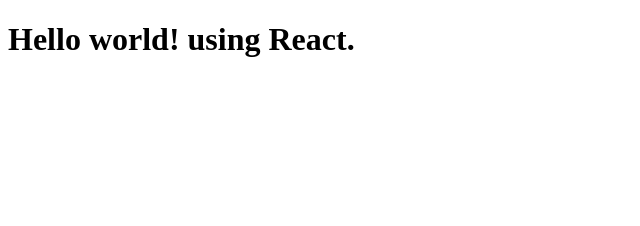
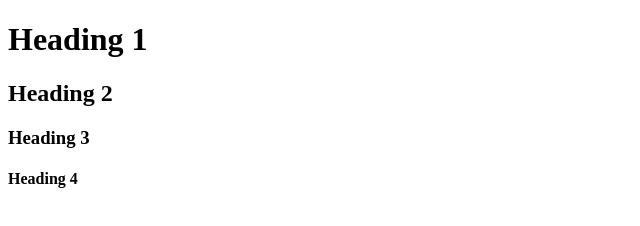
Before and after one commit to bijaylaxmibehera/namaste_react, a plain HTML site: page chapter-01/index.html in a window 1280 px wide. Shown: the whole page, without its empty margins (0-640 px from the left). Drawn offline with nearby package versions, Linux system fonts and the light colour scheme.

Commit message:
feat: add nested element

```diff
--- a/chapter-01/index.html
+++ b/chapter-01/index.html
@@ -16,9 +16,19 @@
       src="https://unpkg.com/react-dom@18/umd/react-dom.development.js"
     ></script>
     <script>
-      const heading =React.createElement("h1", {id:"title"}, "Hello world! using React.")
+      const parent=React.createElement("div", {id:"parent"}, [
+        React.createElement("div", {id:"child1"}, [
+          React.createElement("h1", {}, "Heading 1"),
+          React.createElement("h2", {}, "Heading 2")
+        ]),
+        React.createElement("div", {id:"child2"}, [
+          React.createElement("h3", {}, "Heading 3"),
+          React.createElement("h4", {}, "Heading 4")
+        ])
+      ])
       const root = ReactDOM.createRoot(document.getElementById("root"));
-      root.render(heading);
+
+      root.render(parent);
     </script>
   </body>
 </html>
```
